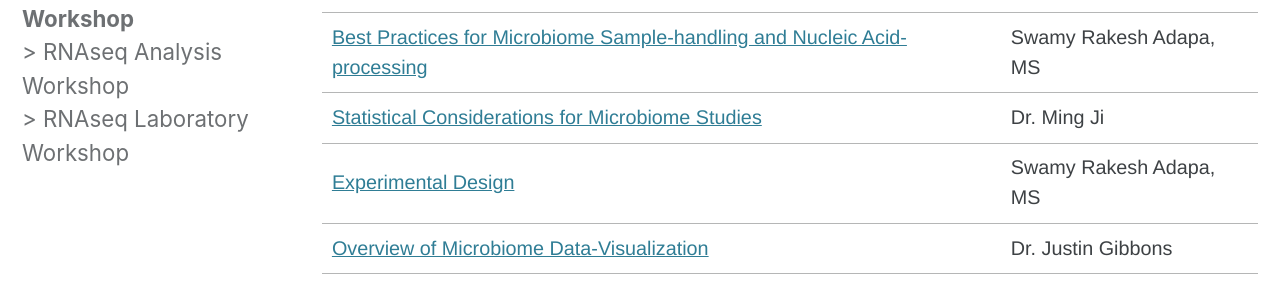
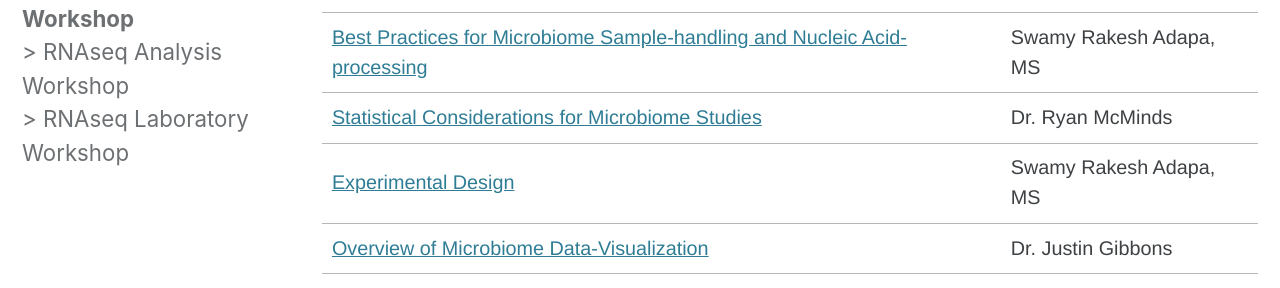
Before and after one commit to usfomicshub/usfomicshub.github.io, a Jekyll site: the page built from Workshops/Microbiome_Workshop_Materials/index.md, in a window 1280 px wide and 900 px high, scrolled down 2881 px. Shown: the part 154-442 px from the top of the window. Built offline with Jekyll 4.4.1, drawn with Linux system fonts in a browser that asks for light colours; cached includes are drawn as plain includes.

Commit message:
Update index.md

```diff
--- a/Workshops/Microbiome_Workshop_Materials/index.md
+++ b/Workshops/Microbiome_Workshop_Materials/index.md
@@ -68,7 +68,7 @@
 | [USF Genomics Equipment Core](https://github.com/usfomicshub/microbiome_workshop/raw/master/slides/day1/Introduction-USF_Genomics_Core_and_Sequencing_Services-MZ.pdf) | Dr. Min Zhang |
 | [Introduction to Microbiome Data Analysis](https://github.com/usfomicshub/microbiome_workshop/raw/master/slides/day1/AS_07Apr2021_Microbiome_talk.pptx) | Dr. Anujit Sarkar |
 | [Best Practices for Microbiome Sample-handling and Nucleic Acid-processing](https://github.com/usfomicshub/microbiome_workshop/raw/master/slides/day1/Best%20practices%20for%20microbiome%20sample-handling%20and%20nucleic%20acid-processing.pdf) | Swamy Rakesh Adapa, MS |
-| [Statistical Considerations for Microbiome Studies](https://github.com/usfomicshub/microbiome_workshop/raw/master/slides/day1/Statistical%20considerations%20of%20microbiome%20studies.pdf) | Dr. Ming Ji |
+| [Statistical Considerations for Microbiome Studies](https://github.com/usfomicshub/microbiome_workshop/raw/master/slides/day1/microbiome_workshop_stats.pptx) | Dr. Ryan McMinds |
 [Experimental Design](https://github.com/usfomicshub/microbiome_workshop/raw/master/slides/day1/Microbiome_ED_compressed.pdf) | Swamy Rakesh Adapa, MS |
 [Overview of Microbiome Data-Visualization](https://github.com/usfomicshub/microbiome_workshop/raw/master/slides/day1/jg_microbiome_plots_april_2021.pdf) | Dr. Justin Gibbons |
 [Functional Profiling with PICRUSt2 ](https://github.com/usfomicshub/microbiome_workshop/raw/master/slides/day1/Functional_profiling_with_Picrust2_workshopTEK_June2020.pdf) | Dr. Thomas Keller |
```
